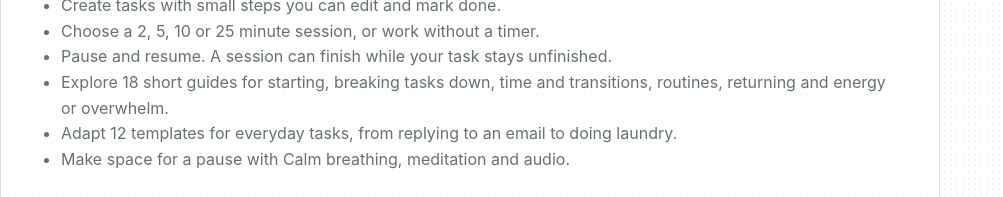
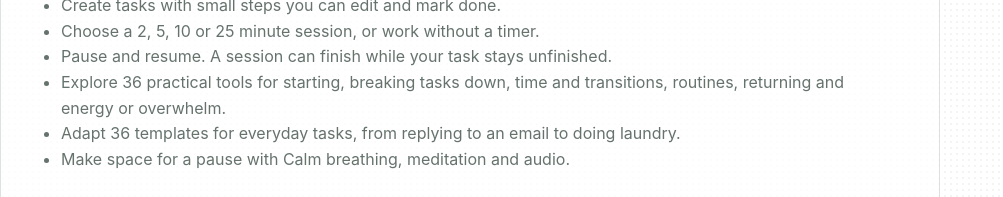
Before and after one commit to enraher/mindsteer-site, a plain HTML site: page tasksteer/index.html in a window 1280 px wide. Shown: the part 377-574 px from the top of the page, without its empty margins (0-1003 px from the left). Drawn offline with Linux system fonts and the light colour scheme.

```diff
--- a/tasksteer/index.html
+++ b/tasksteer/index.html
@@ -35,8 +35,8 @@
             <li>Create tasks with small steps you can edit and mark done.</li>
             <li>Choose a 2, 5, 10 or 25 minute session, or work without a timer.</li>
             <li>Pause and resume. A session can finish while your task stays unfinished.</li>
-            <li>Explore 18 short guides for starting, breaking tasks down, time and transitions, routines, returning and energy or overwhelm.</li>
-            <li>Adapt 12 templates for everyday tasks, from replying to an email to doing laundry.</li>
+            <li>Explore 36 practical tools for starting, breaking tasks down, time and transitions, routines, returning and energy or overwhelm.</li>
+            <li>Adapt 36 templates for everyday tasks, from replying to an email to doing laundry.</li>
             <li>Make space for a pause with Calm breathing, meditation and audio.</li>
           </ul>
         </section>
```
